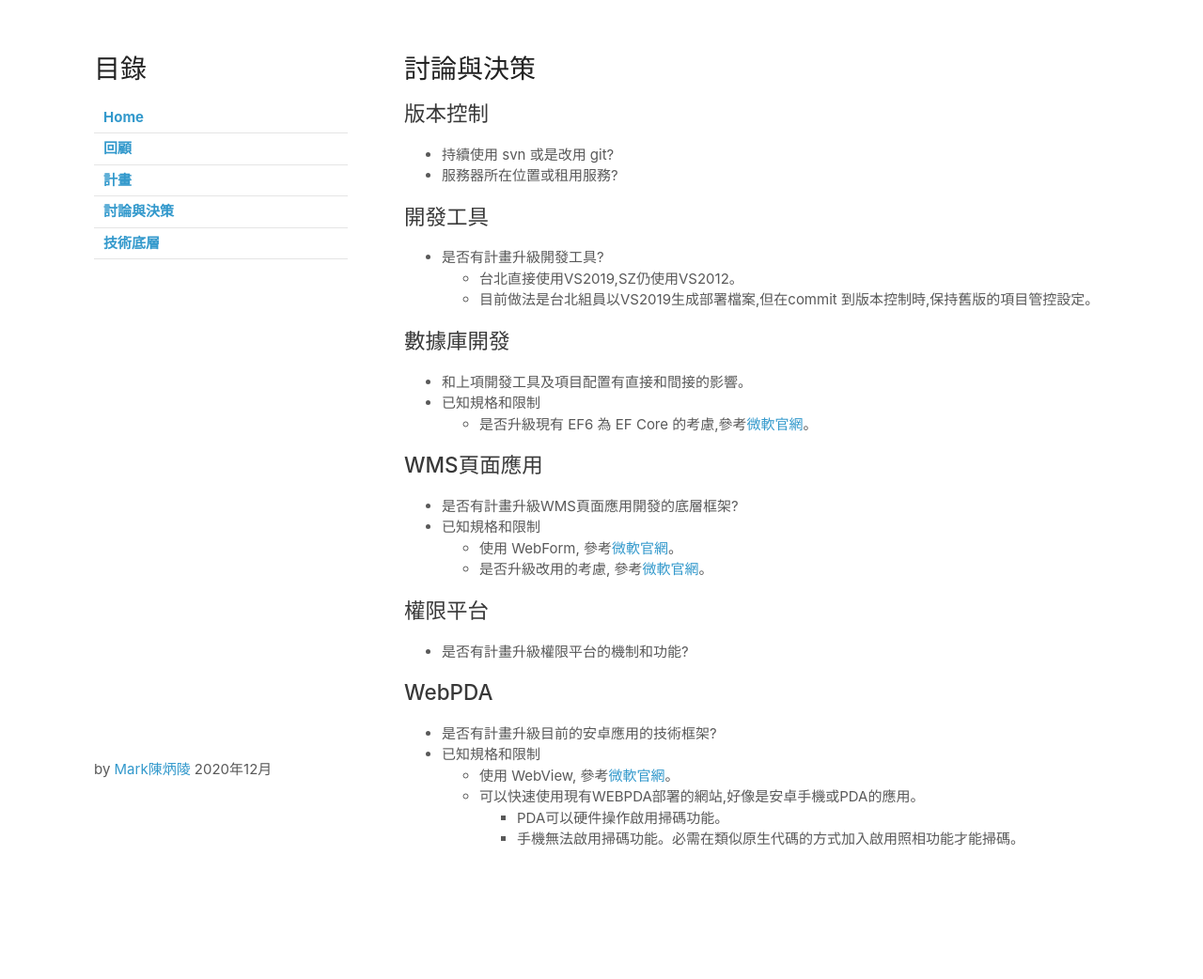
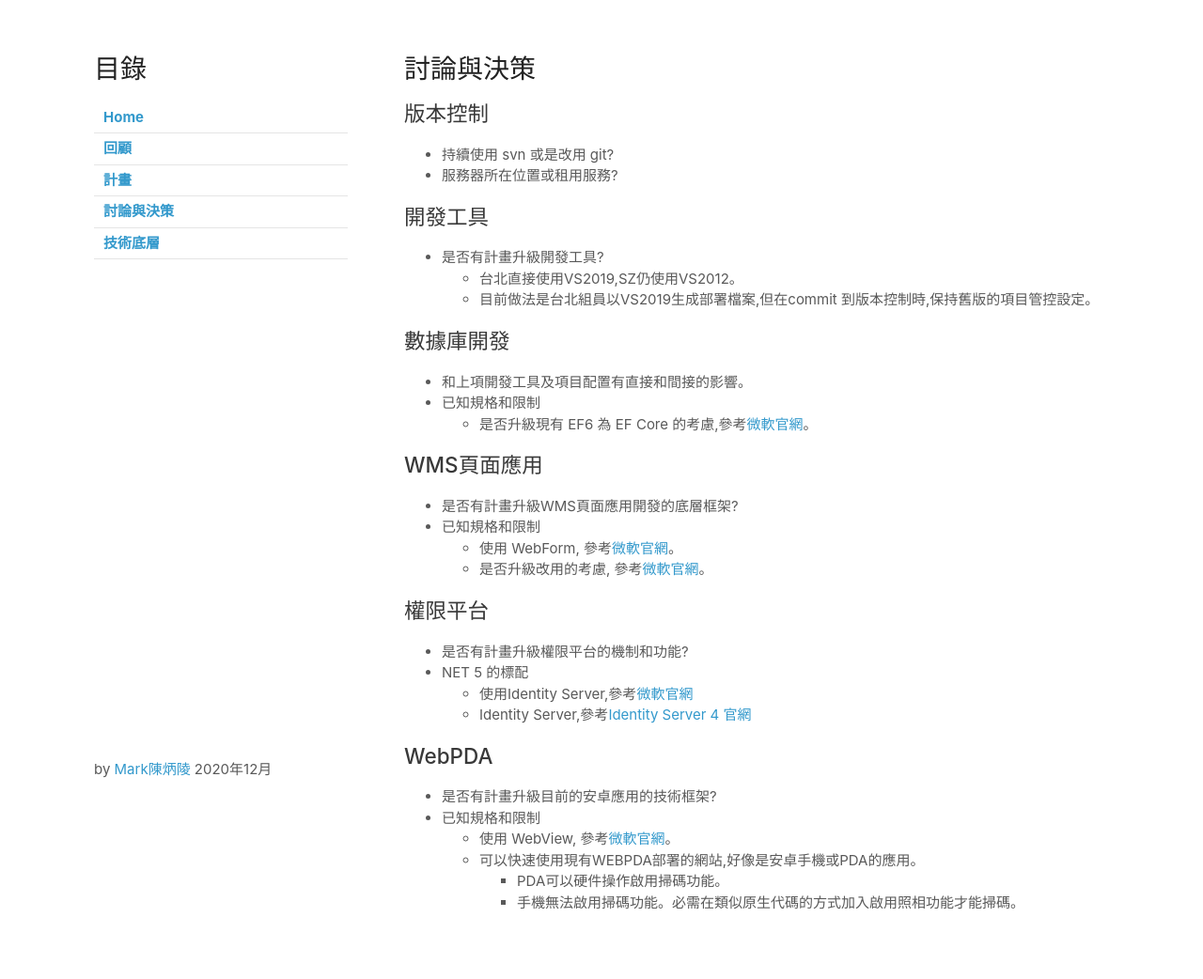
Before and after one commit to dreamaitek/p003, a Jekyll site: the page built from decision.md, in a window 1280 px wide. Shown: the whole page at 94% size. Built offline with Jekyll 4.4.1, drawn with Linux system fonts in a browser that asks for light colours; our own code applies the rules of GitHub Pages for plain Markdown files; before the commit the page ends 975 px from its top, so only the background shows below that.

Commit message:
Update decision.md

```diff
--- a/decision.md
+++ b/decision.md
@@ -30,6 +30,11 @@ layout: default
 
 ## 權限平台
 - 是否有計畫升級權限平台的機制和功能?
+- NET 5 的標配
+  - 使用Identity Server,參考[微軟官網](https://docs.microsoft.com/zh-tw/aspnet/core/blazor/security/webassembly/hosted-with-identity-server?view=aspnetcore-5.0&tabs=visual-studio)
+  - Identity Server,參考[Identity Server 4 官網](https://identityserver4.readthedocs.io/en/latest/)
+
+
 
 ## WebPDA
 - 是否有計畫升級目前的安卓應用的技術框架?
```
